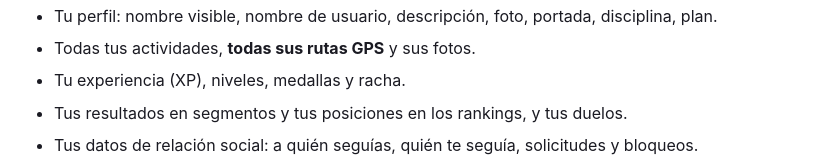
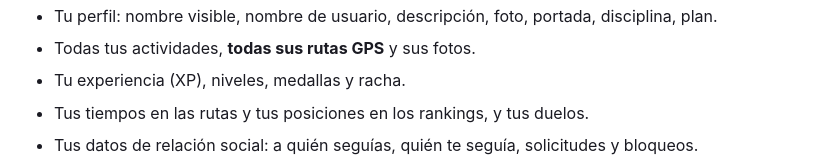
Before and after one commit to alvarovallejosh1981/veloquest-web, a plain HTML site: page eliminar-cuenta/index.html in a window 1280 px wide. Shown: the part 1201-1363 px from the top of the page, without its empty margins (228-1051 px from the left). Drawn offline with Linux system fonts and the light colour scheme.

Commit message:
eliminar-cuenta (§3.1341): ruta en vez de segmento

```diff
--- a/eliminar-cuenta/index.html
+++ b/eliminar-cuenta/index.html
@@ -72,7 +72,7 @@
   <li>Tu perfil: nombre visible, nombre de usuario, descripción, foto, portada, disciplina, plan.</li>
   <li>Todas tus actividades, <strong>todas sus rutas GPS</strong> y sus fotos.</li>
   <li>Tu experiencia (XP), niveles, medallas y racha.</li>
-  <li>Tus resultados en segmentos y tus posiciones en los rankings, y tus duelos.</li>
+  <li>Tus tiempos en las rutas y tus posiciones en los rankings, y tus duelos.</li>
   <li>Tus datos de relación social: a quién seguías, quién te seguía, solicitudes y bloqueos.</li>
   <li>Tus mensajes en los chats de equipo y de las rutas, con las ubicaciones que compartiste, y tus
     conversaciones de mensajes directos completas (también desaparecen para la otra persona).</li>
```
